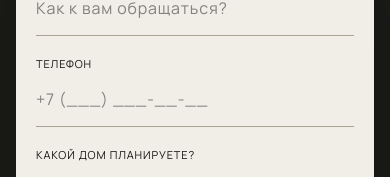
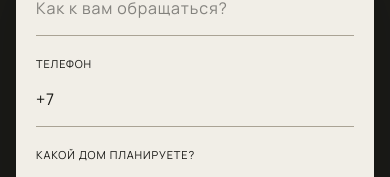
Before and after one commit to arutlistogannisan-art/elite-stroy-site, a Next.js app: page / in a window 390 px wide. Shown: the part 8349-8526 px from the top of the page. Built offline with nearby package versions, Linux system fonts and the light colour scheme.

Commit message:
Prefill phone field with editable country code

```diff
--- a/app/page.tsx
+++ b/app/page.tsx
@@ -279,7 +279,7 @@ export default function Home() {
         <form className="contact-form" onSubmit={submitLead}>
           {sent ? <div className="success"><b>Спасибо!</b><p>Заявка подготовлена. Для быстрой связи напишите нам в WhatsApp или позвоните.</p><a className="button gold" href="https://wa.me/79182422336">Написать в WhatsApp</a></div> : <>
             <label>Ваше имя<input required name="name" placeholder="Как к вам обращаться?" /></label>
-            <label>Телефон<input required name="phone" type="tel" placeholder="+7 (___) ___-__-__" /></label>
+            <label>Телефон<input required name="phone" type="tel" defaultValue="+7 " placeholder="+7 (___) ___-__-__" /></label>
             <label>Какой дом планируете?<select name="project"><option>Ещё выбираю</option><option>GRIG — 120 м²</option><option>SHERRY — 160 м²</option><option>GREY GARDENS — от 240 м²</option><option>Индивидуальный проект</option></select></label>
             <button className="button gold" type="submit">Получить расчёт</button>
             <small>Нажимая кнопку, вы соглашаетесь на обработку персональных данных.</small>
```
Also changed, not shown: 6 other files (tests, documents, lock files or other folders).
